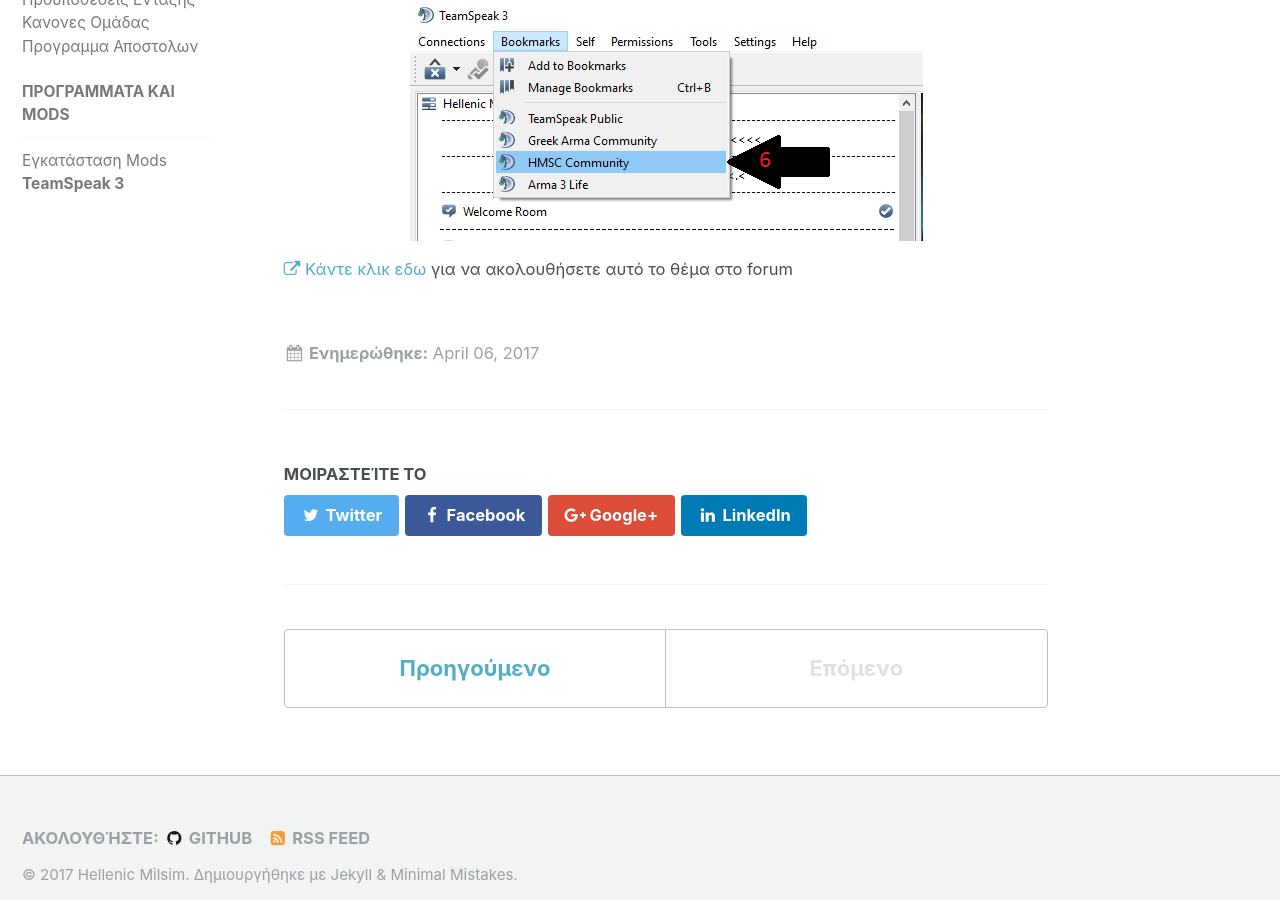
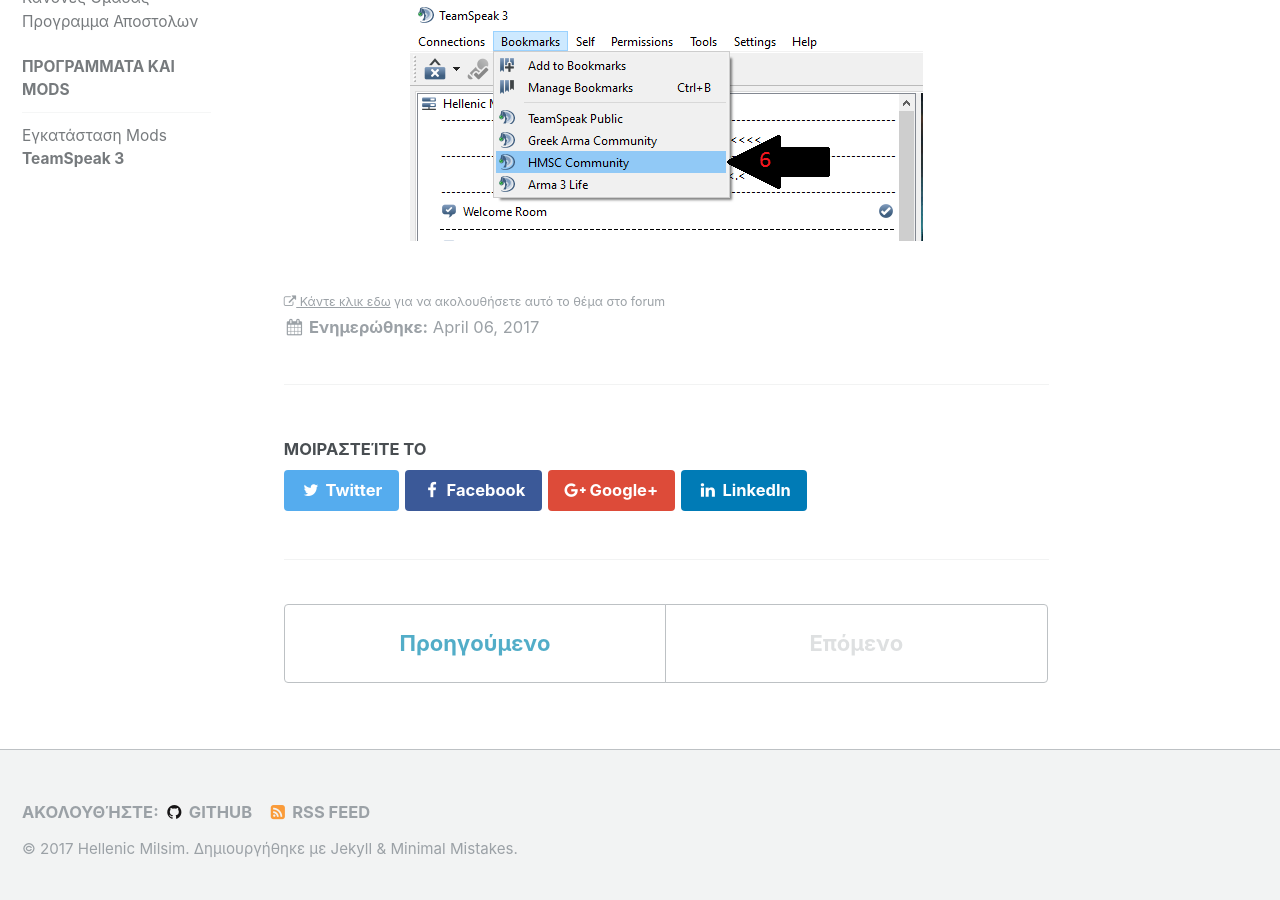
Before and after one commit to SharkGR/Pages, a Jekyll site: the page built from _join/teamspeak3-setup.md, in a window 1280 px wide and 900 px high, scrolled down 1965 px. Built offline with Jekyll 4.4.1, drawn with Linux system fonts in a browser that asks for light colours.

Commit message:
Μετακινηση ακομα πιο χαμηλα

```diff
--- a/_layouts/single.html
+++ b/_layouts/single.html
@@ -36,13 +36,13 @@ layout: default
       <section class="page__content" itemprop="text">
         {{ content }}
         {% if page.link %}<div><a href="{{ page.link }}" class="btn">{{ site.data.ui-text[site.locale].ext_link_label | default: "Direct Link" }}</a></div>{% endif %}
-		{%if page.forum-topic %}
-		  {% capture forum_url %}{{ page.forum-topic }}{% endcapture %}
-		  {% include forum-topic.html url=forum_url %}
-		{% endif %}
       </section>
 
       <footer class="page__meta">
+		  {%if page.forum-topic %}
+			{% capture forum_url %}{{ page.forum-topic }}{% endcapture %}
+			{% include forum-topic.html url=forum_url %}
+		  {% endif %}
         {% if site.data.ui-text[site.locale].meta_label %}
           <h4 class="page__meta-title">{{ site.data.ui-text[site.locale].meta_label }}</h4>
         {% endif %}
```
Also changed, not shown: _join/mods-setup.md (+0 -1 lines).
